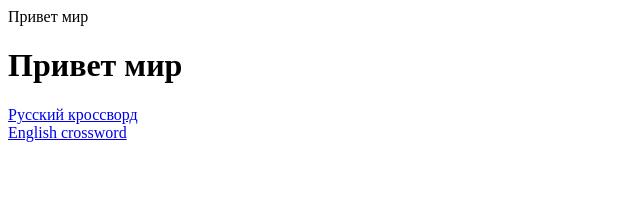
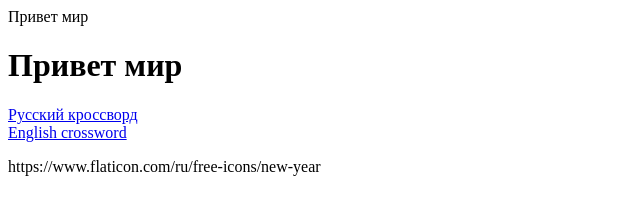
Before and after one commit to bitblondi/dem.github.io, a plain HTML site: page index .html in a window 1280 px wide. Shown: the whole page, without its empty margins (0-640 px from the left). Drawn offline with Linux system fonts and the light colour scheme.

Commit message:
Update index .html

```diff
--- a/index .html
+++ b/index .html
@@ -7,5 +7,6 @@
     <h1>Привет мир</h1>
     <a href="krossvordRU.html">Русский кроссворд</a><br>
   <a href="krossvordEN.html">English crossword</a>
+  <p> https://www.flaticon.com/ru/free-icons/new-year
 </body>
 </html>
```
